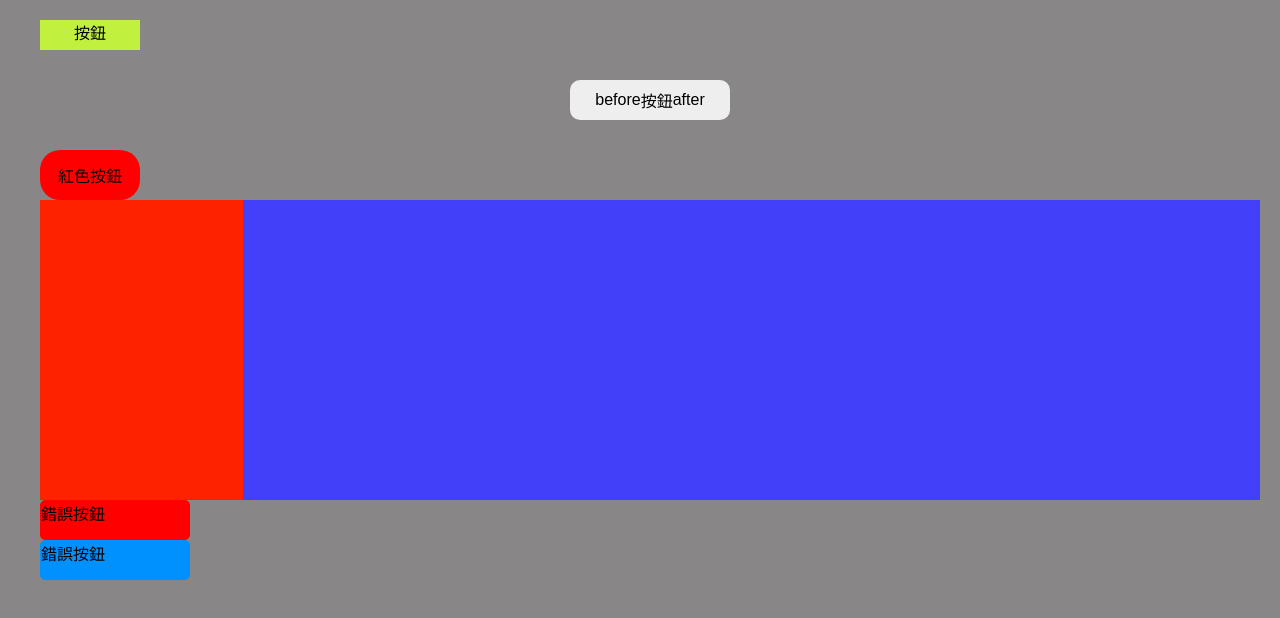
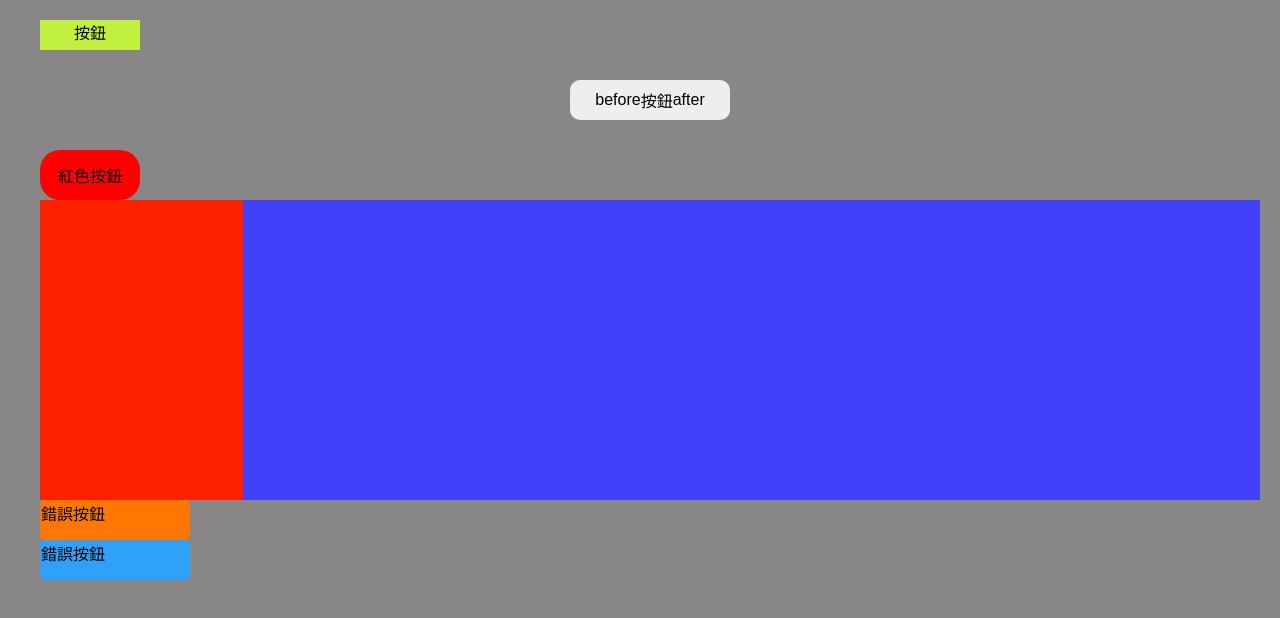
Before and after one commit to sexfat/ced102, a plain HTML site: page index.html in a window 1280 px wide. Drawn offline with Linux system fonts and the light colour scheme.

Commit message:
add btn modules

```diff
--- a/style.scss
+++ b/style.scss
@@ -253,13 +253,13 @@ $fontscale :(
 // }
 
 $btn-color : (
-   'error' : red,
-   'primary' : #0091ff,
+   'error' : rgb(255, 119, 0),
+   'primary' : rgb(47, 161, 249),
    'warning'  : #fcfc25,
-   'info'  : #04ff92
+   'info'  : #042f92
 );
 
-
+@mixin btn-moudles($btn-color) {
     @each $k , $v in $btn-color {
         .btn-#{$k} {
             @include rect(150px, 40px, $v);
@@ -273,3 +273,6 @@ $btn-color : (
             }
          }
     }
+}
+
+@include btn-moudles($btn-color);
```
Also changed, not shown: css/style.css, 1 other file. Lines whose indentation alone changed are shown as unchanged.
